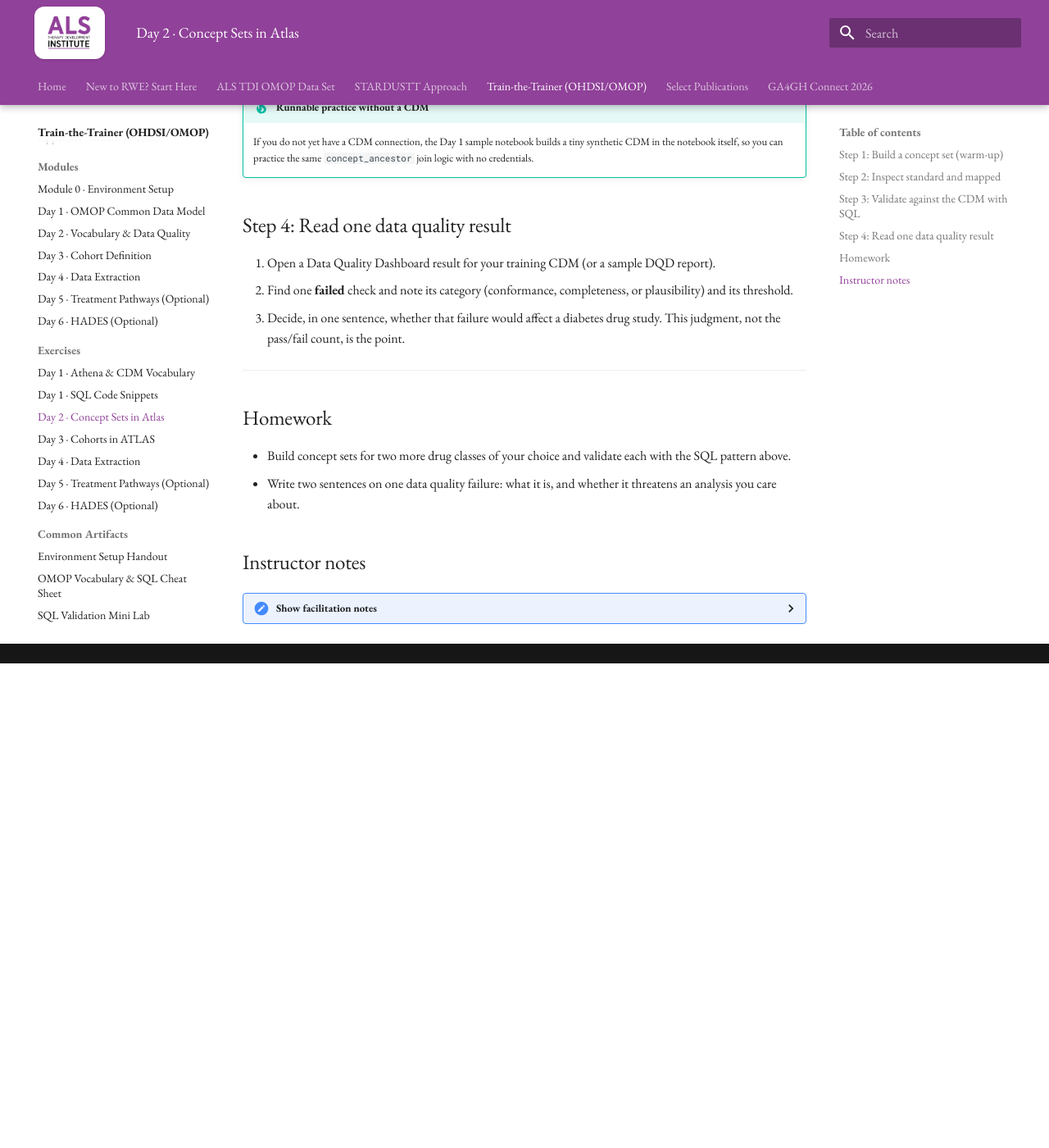
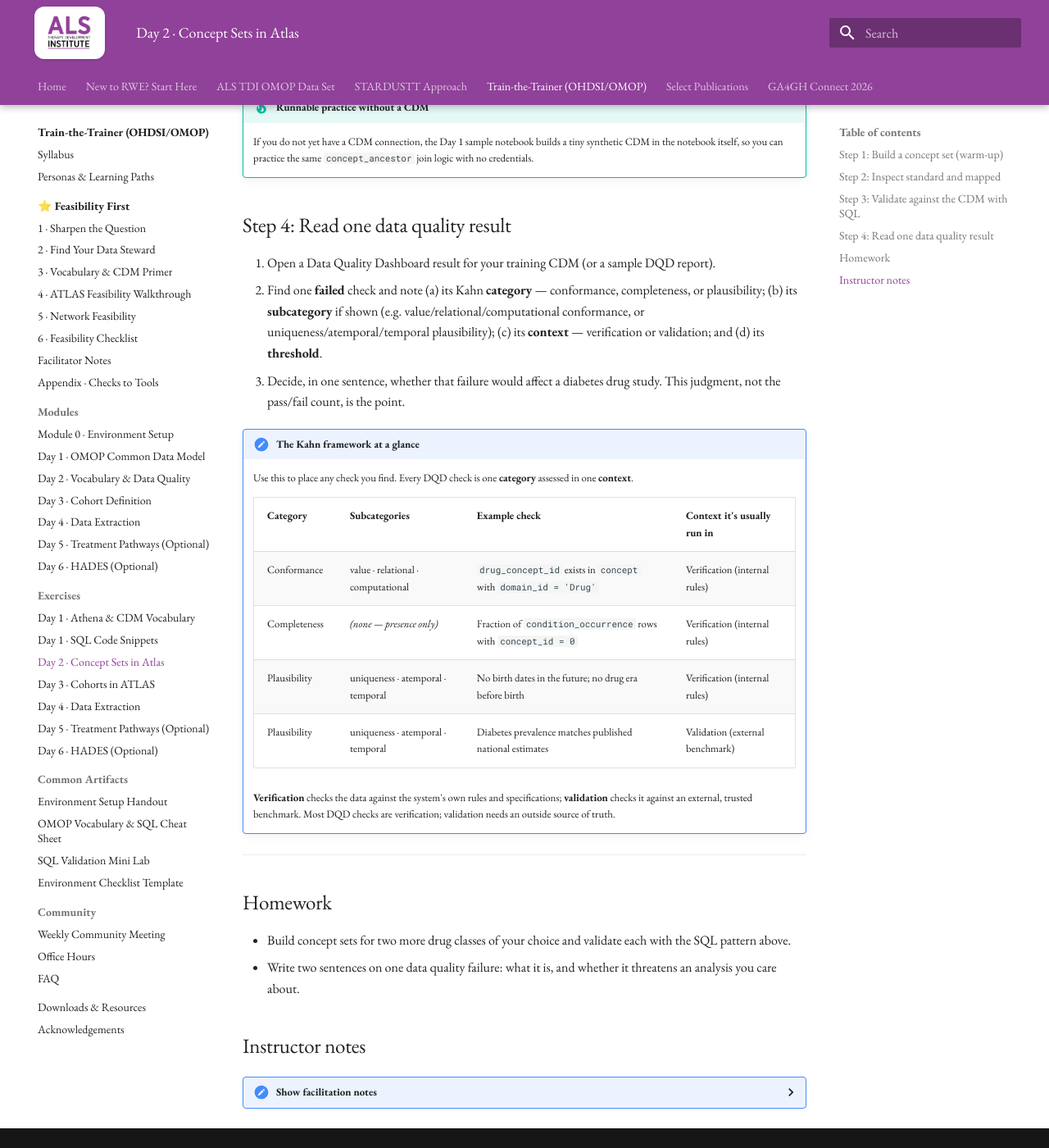
Before and after one commit to ALSTDI/ALS-RWE, an MkDocs documentation site: the page built from docs/free-rwe-resources/train-the-trainer/exercises/day-02-vocab-dqd.md, in a window 1280 px wide and 1400 px high, scrolled down 1613 px. Shown: the whole window at 82% size. Built offline with MkDocs 1.6.1 and Material for MkDocs 9.7.7, drawn with Linux system fonts in a browser that asks for light colours; before the commit the page ends 2422 px from its top, so only the background shows below that.

Commit message:
Add files via upload

```diff
--- a/docs/free-rwe-resources/train-the-trainer/exercises/day-02-vocab-dqd.md
+++ b/docs/free-rwe-resources/train-the-trainer/exercises/day-02-vocab-dqd.md
@@ -51,8 +51,20 @@
 
 ## Step 4: Read one data quality result
 1. Open a Data Quality Dashboard result for your training CDM (or a sample DQD report).
-2. Find one **failed** check and note its category (conformance, completeness, or plausibility) and its threshold.
+2. Find one **failed** check and note (a) its Kahn **category** — conformance, completeness, or plausibility; (b) its **subcategory** if shown (e.g. value/relational/computational conformance, or uniqueness/atemporal/temporal plausibility); (c) its **context** — verification or validation; and (d) its **threshold**.
 3. Decide, in one sentence, whether that failure would affect a diabetes drug study. This judgment, not the pass/fail count, is the point.
+
+!!! note "The Kahn framework at a glance"
+    Use this to place any check you find. Every DQD check is one **category** assessed in one **context**.
+
+    | Category | Subcategories | Example check | Context it's usually run in |
+    | --- | --- | --- | --- |
+    | Conformance | value · relational · computational | `drug_concept_id` exists in `concept` with `domain_id = 'Drug'` | Verification (internal rules) |
+    | Completeness | *(none — presence only)* | Fraction of `condition_occurrence` rows with `concept_id = 0` | Verification (internal rules) |
+    | Plausibility | uniqueness · atemporal · temporal | No birth dates in the future; no drug era before birth | Verification (internal rules) |
+    | Plausibility | uniqueness · atemporal · temporal | Diabetes prevalence matches published national estimates | Validation (external benchmark) |
+
+    **Verification** checks the data against the system's own rules and specifications; **validation** checks it against an external, trusted benchmark. Most DQD checks are verification; validation needs an outside source of truth.
 
 ---
 
--- a/docs/free-rwe-resources/train-the-trainer/training/day-02-vocab-dqd/kit/Kahoot-Quiz.csv
+++ b/docs/free-rwe-resources/train-the-trainer/training/day-02-vocab-dqd/kit/Kahoot-Quiz.csv
@@ -9,3 +9,6 @@
 "After building a concept set in Atlas, the best way to verify it is to:",Review the JSON export,Count descendants in Athena,Run the equivalent SQL in your SQL client and compare counts,Ask a colleague to review it,20,3
 concept_id = 0 in condition_occurrence most likely means:,The patient has no conditions,The condition is standard,The source code was not mapped to a standard concept during ETL,The record is excluded from all analyses,20,3
 Which Kahn category asks: 'Is the foreign key drug_concept_id a valid concept in the Drug domain?',Plausibility,Completeness,Conformance,Validity,20,3
+"The Kahn framework assesses each category in one of two CONTEXTS. Which pair is correct?",Internal and external,Verification and validation,Passing and failing,Standard and non-standard,20,2
+"Checking that our diabetes prevalence matches published national rates is an example of which context?",Verification,Validation,Conformance,Completeness,20,2
+Which Kahn category (and subtype) is the check: no drug era starts before the birth date?,Completeness,Conformance (relational),Plausibility (temporal),Validation,20,3
```
Also changed, not shown: docs/free-rwe-resources/train-the-trainer/syllabus.md (+1 -1 lines), 2 other files.
